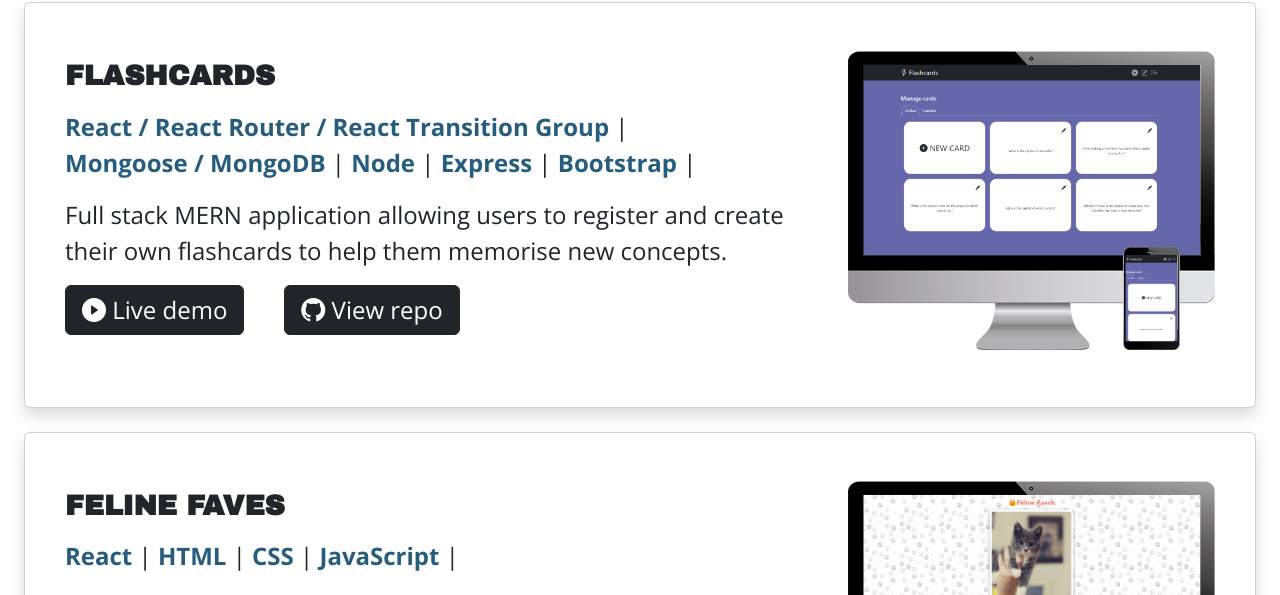
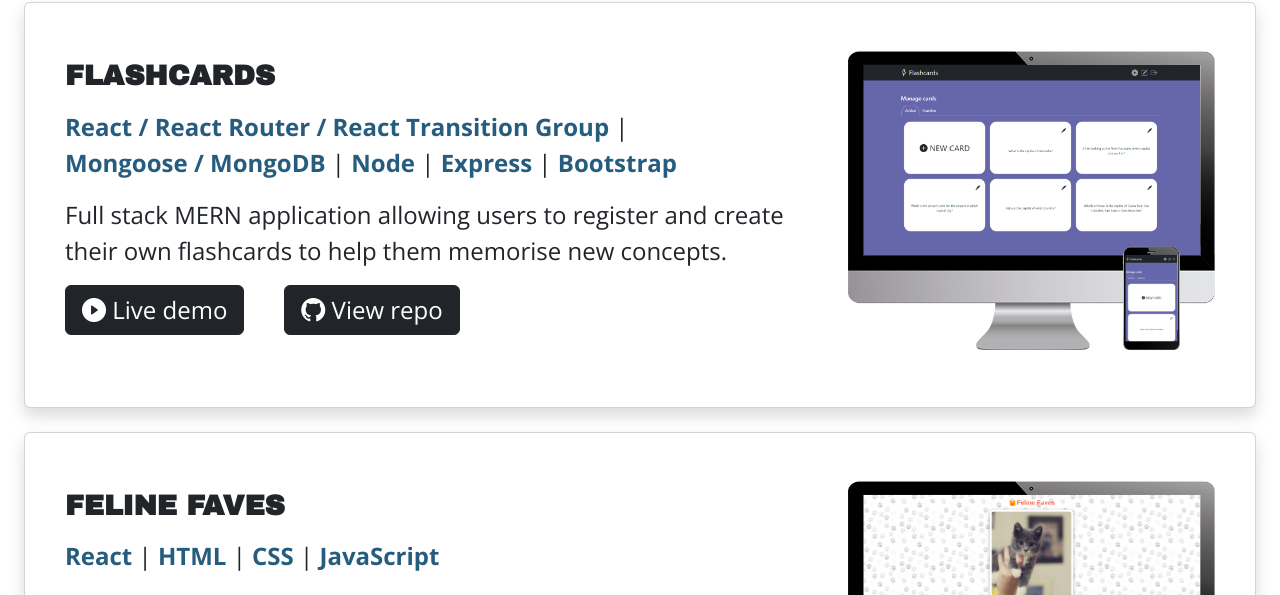
Before and after one commit to pisanzapra/my-portfolio, a React (Create React App) app: page /projects in a window 1280 px wide. Shown: the part 205-800 px from the top of the page. Built offline with nearby package versions, Linux system fonts and the light colour scheme.

Commit message:
displayTechStack no longer prints pipe after final item

```diff
--- a/src/components/Project.js
+++ b/src/components/Project.js
@@ -1,11 +1,25 @@
 import React from "react";
-
-import TechStackItem from "./TechStackItem";
 
 const Project = (props) => {
   function displayTechStack() {
-    return props.techStack.map((item, idx) => {
-      return <TechStackItem key={idx} item={item} />;
+    const techStackItems = props.techStack;
+
+    return techStackItems.map((item, idx, techStackItems) => {
+      // If it's the final item in the array
+      if (idx + 1 === techStackItems.length) {
+        return (
+          <span className="tech-stack-item" key={idx}>
+            {item}
+          </span>
+        );
+      } else {
+        // If it's not the final item
+        return (
+          <React.Fragment key={idx}>
+            <span className="tech-stack-item">{item}</span>&nbsp;|&nbsp;
+          </React.Fragment>
+        );
+      }
     });
   }
 
--- a/src/components/TechStackItem.js
+++ /dev/null
@@ -1,14 +0,0 @@
-import React from "react";
-
-const TechStackItem = (props) => {
-  return (
-    <React.Fragment>
-      <span className="tech-stack-item">
-        {props.item}
-      </span>
-      &nbsp;|&nbsp;
-    </React.Fragment>
-  );
-};
-
-export default TechStackItem;
```
